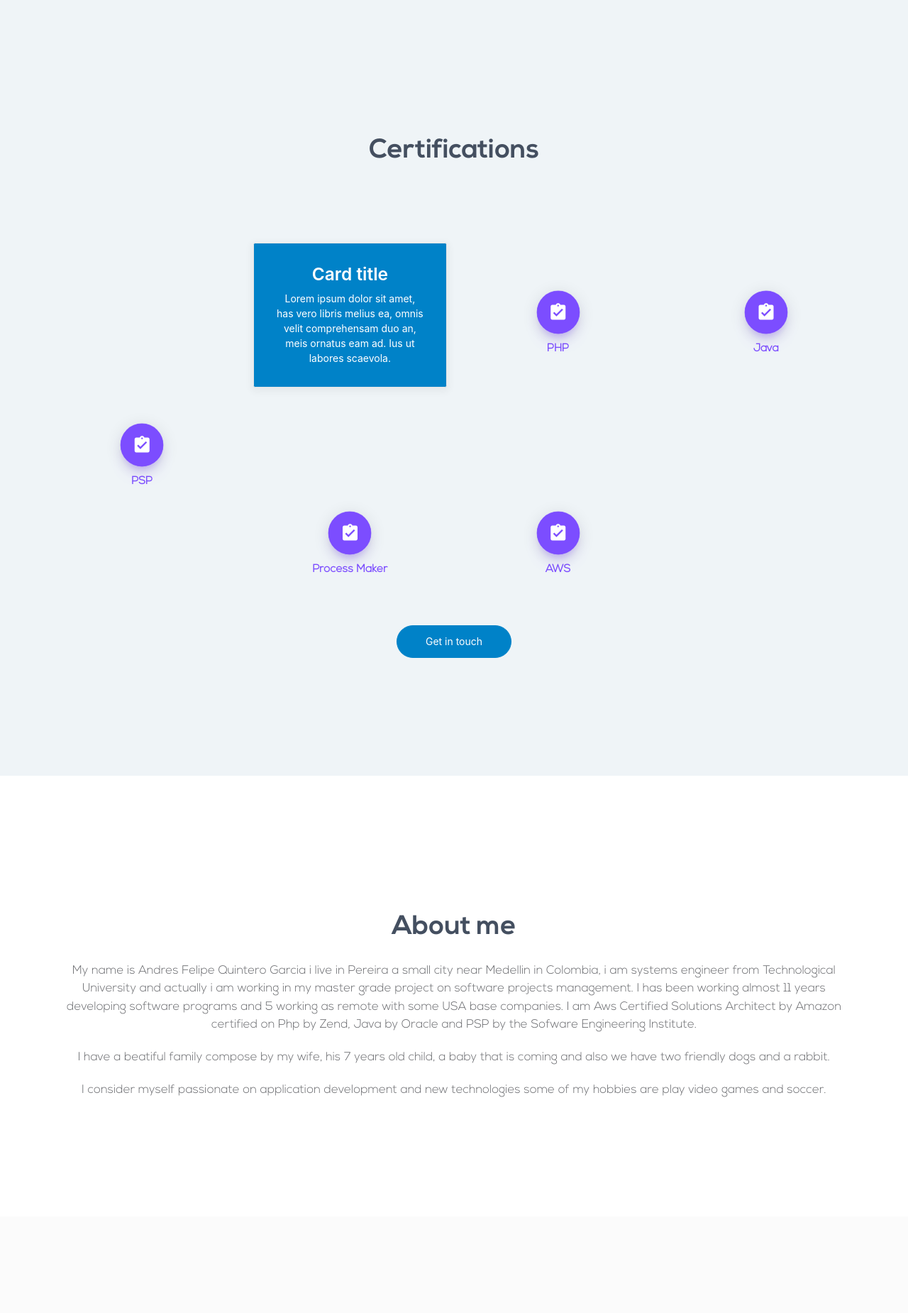
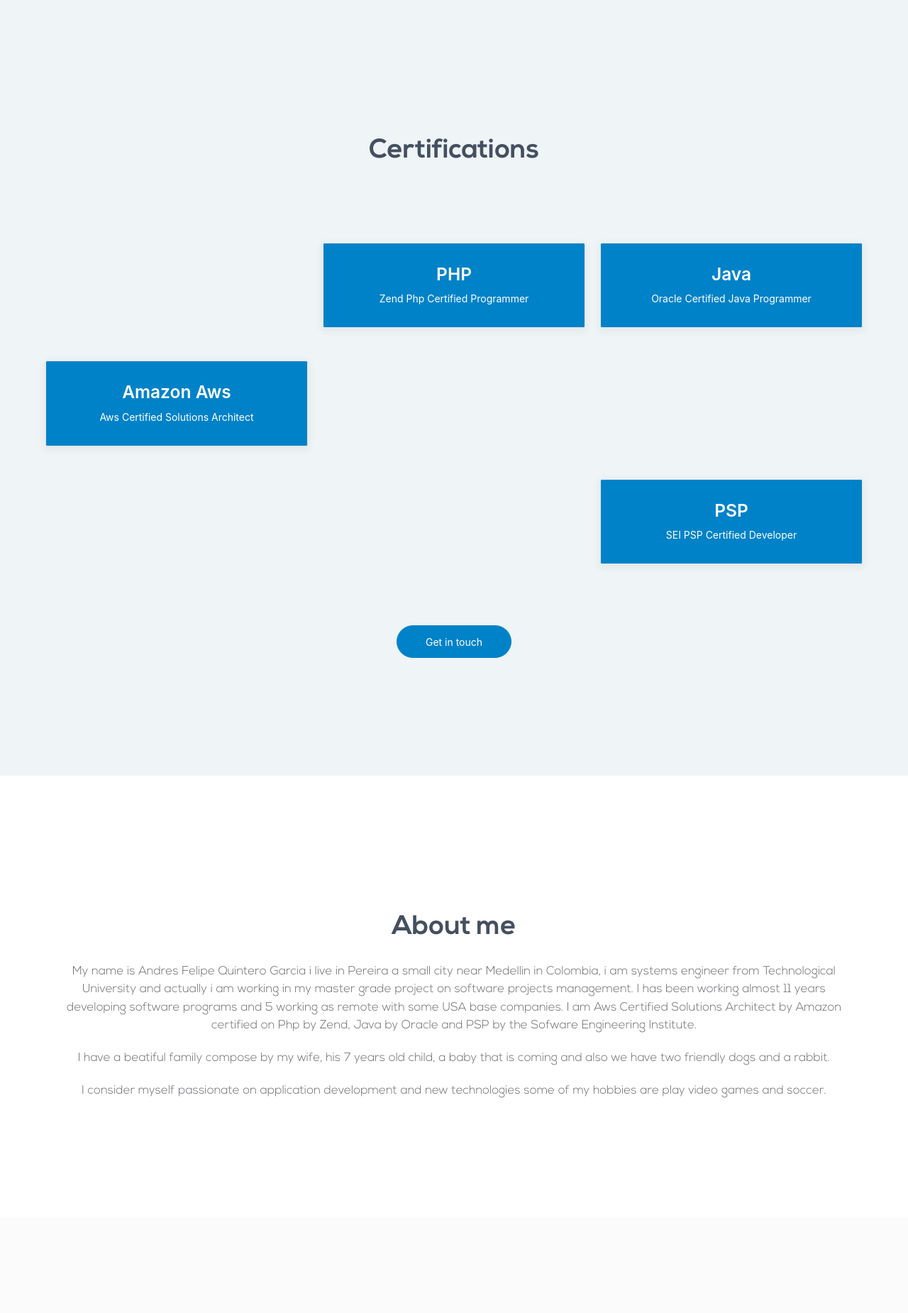
Before and after one commit to afquinterog/psite, a PHP site: page / in a window 1280 px wide. Shown: the part 4650-6500 px from the top of the page at 71% size. Run offline with PHP 8.4, Linux system fonts and the light colour scheme; some libraries are stand-ins or nearby versions.

Commit message:
update info

```diff
--- a/index.php
+++ b/index.php
@@ -959,106 +959,58 @@
                     <div class="columns is-vcentered is-multiline has-text-centered">
                         <div class="column is-hidden-mobile"></div>
 
-                        <div class="column is-3">
+                        <div class="column is-4">
                             <div class="flex-card light-bordered primary-card light-raised">
                                 <div class="card-body">
                                     <div class="content">
-                                        <h2 class="no-margin title-bold">Card title</h2>
-                                        <p class="pt-10">Lorem ipsum dolor sit amet, has vero libris melius ea, omnis velit comprehensam duo an, meis ornatus eam ad. Ius ut labores scaevola.</p>
-                                    </div>
-                                </div>
-                            </div>
-                        </div>
-                        <!-- Icon box -->
-                        <div class="column is-3">
-                            <div class="square-icon-box rounded secondary">
-                                <div class="icon-box-wrapper">
-                                    <div class="icon-box">
-                                        <i class="material-icons">assignment_turned_in</i>
-                                    </div>
-                                </div>
-                                <div class="box-title" title="Zend Php Certified Programmer">
-                                    PHP
-                                </div>
-                                <div class="box-text is-tablet-padded-lg">
-                                </div>
-                            </div>
-                        </div>
-
-                        <!-- Icon box -->
-                        <div class="column is-3">
-                            <div class="square-icon-box rounded secondary">
-                                <div class="icon-box-wrapper">
-                                    <div class="icon-box">
-                                        <i class="material-icons">assignment_turned_in</i>
-                                    </div>
-                                </div>
-                                <div class="box-title" title="Certified Java Programmer">
-                                    Java
-                                </div>
-                                <div class="box-text is-tablet-padded-lg">
-                                </div>
-                            </div>
-                        </div>
-
-                        <!-- Icon box -->
-                        <div class="column is-3">
-                            <div class="square-icon-box rounded secondary">
-                                <div class="icon-box-wrapper">
-                                    <div class="icon-box">
-                                        <i class="material-icons">assignment_turned_in</i>
-                                    </div>
-                                </div>
-                                <div class="box-title">
-                                    PSP
-                                </div>
-                                <div class="box-text is-tablet-padded-lg">
-                                </div>
-                            </div>
-                        </div>
-
-                        <!-- /Icon box -->
-                        <div class="column is-hidden-mobile"></div>
+                                        <h2 class="no-margin title-bold">PHP</h2>
+                                        <p class="pt-10">Zend Php Certified Programmer</p>
+                                    </div>
+                                </div>
+                            </div>
+                        </div>
+
+                        <div class="column is-4">
+                            <div class="flex-card light-bordered primary-card light-raised">
+                                <div class="card-body">
+                                    <div class="content">
+                                        <h2 class="no-margin title-bold">Java</h2>
+                                        <p class="pt-10">Oracle Certified Java Programmer</p>
+                                    </div>
+                                </div>
+                            </div>
+                        </div>
+
+                        <div class="column is-4">
+                            <div class="flex-card light-bordered primary-card light-raised">
+                                <div class="card-body">
+                                    <div class="content">
+                                        <h2 class="no-margin title-bold">Amazon Aws</h2>
+                                        <p class="pt-10">Aws Certified Solutions Architect</p>
+                                    </div>
+                                </div>
+                            </div>
+                        </div>
+
+
                     </div>
 
                     <div class="columns is-vcentered is-multiline has-text-centered">
                         <div class="column is-hidden-mobile"></div>
 
-                        <!-- Icon box -->
-                        <div class="column is-3">
-                            <div class="square-icon-box rounded secondary">
-                                <div class="icon-box-wrapper">
-                                    <div class="icon-box">
-                                        <i class="material-icons">assignment_turned_in</i>
-                                    </div>
-                                </div>
-                                <div class="box-title">
-                                    Process Maker
-                                </div>
-                                <div class="box-text is-tablet-padded-lg">
-                                </div>
-                            </div>
-                        </div>
-
-                        <!-- Icon box -->
-                        <div class="column is-3">
-                            <div class="square-icon-box rounded secondary">
-                                <div class="icon-box-wrapper">
-                                    <div class="icon-box">
-                                        <i class="material-icons">assignment_turned_in</i>
-                                    </div>
-                                </div>
-                                <div class="box-title" title="Aws Certified Solutions Architect">
-                                    AWS
-                                </div>
-                                <div class="box-text is-tablet-padded-lg">
-                                </div>
-                            </div>
-                        </div>
-
+                            <div class="column is-4">
+                                <div class="flex-card light-bordered primary-card light-raised">
+                                    <div class="card-body">
+                                        <div class="content">
+                                            <h2 class="no-margin title-bold">PSP</h2>
+                                            <p class="pt-10">SEI PSP Certified Developer</p>
+                                        </div>
+                                    </div>
+                                </div>
+                            </div>
 
                         <!-- /Icon box -->
-                        <div class="column is-hidden-mobile"></div>
+
                     </div>
 
 
```
